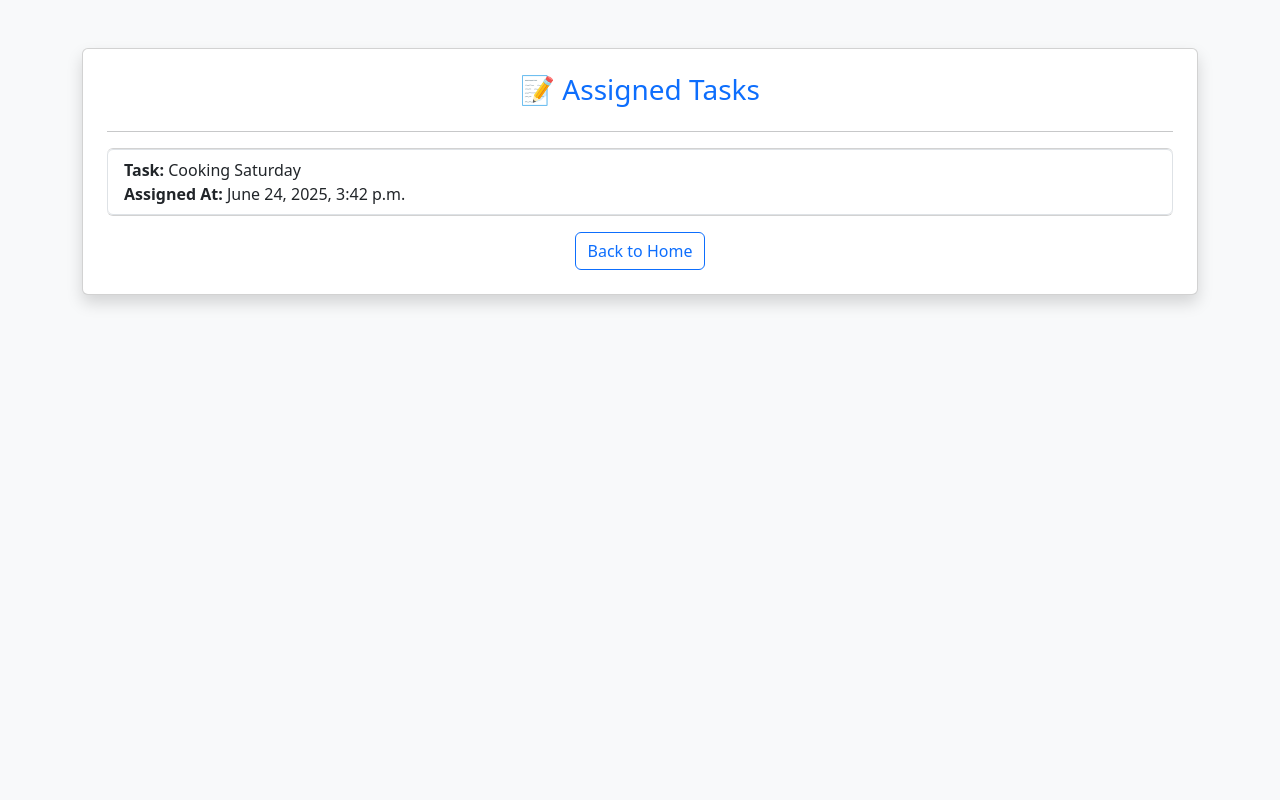
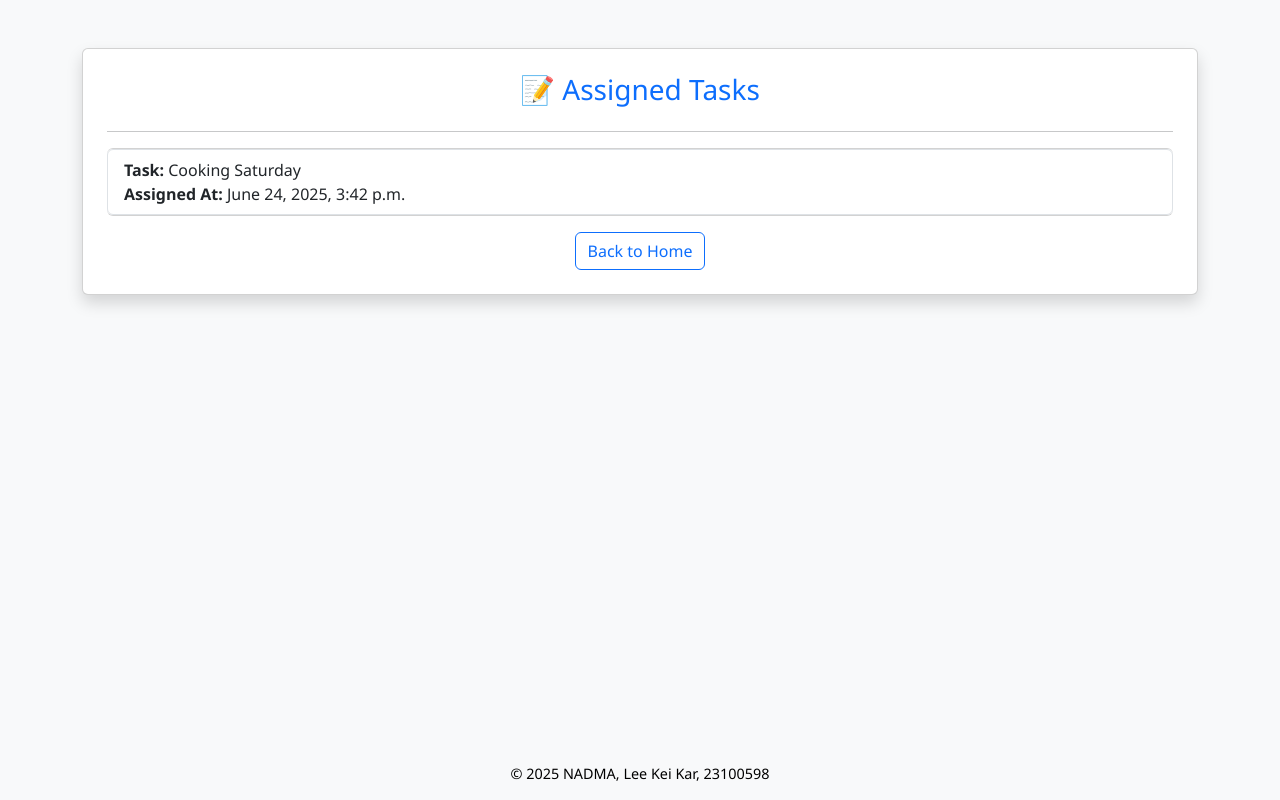
Before and after one commit to codedomain9/DRIS_Project, a Django app: page /volunteer/tasks/ in a window 1280 px wide. Run offline with Django 5.2, Linux system fonts and the light colour scheme; a user stored in the database is signed in; data comes from the database, SQL or seed files in the repository; both versions use the stored data as it was after the commit.

Commit message:
Fix footer layout across volunteer pages

```diff
--- a/volunteer/templates/volunteer/view_tasks.html
+++ b/volunteer/templates/volunteer/view_tasks.html
@@ -1,9 +1,29 @@
-<!-- view_tasks.html -->
 <!DOCTYPE html>
 <html>
 <head>
     <title>Assigned Tasks</title>
     <link rel="stylesheet" href="https://cdn.jsdelivr.net/npm/bootstrap@5.3.0/dist/css/bootstrap.min.css">
+    <style>
+        body {
+            background-color: #f8f9fa;
+            font-family: 'Segoe UI', Tahoma, Geneva, Verdana, sans-serif;
+            display: flex;
+            flex-direction: column;
+            min-height: 100vh;
+        }
+
+        .container {
+            flex: 1;
+        }
+
+        .footer {
+            text-align: center;
+            padding: 15px 0;
+            font-size: 0.9rem;
+            color: black;
+            background-color: transparent;
+        }
+    </style>
 </head>
 <body class="bg-light">
 
@@ -31,5 +51,10 @@
     </div>
 </div>
 
+<!-- Footer -->
+<div class="footer">
+    © 2025 NADMA, Lee Kei Kar, 23100598
+</div>
+
 </body>
 </html>
```
Also changed, not shown: volunteer/templates/volunteer/home.html (+17 -1 lines), volunteer/templates/volunteer/register_skills.html (+26 -0 lines), volunteer/templates/volunteer/view_shelters.html (+29 -2 lines), db.sqlite3.
